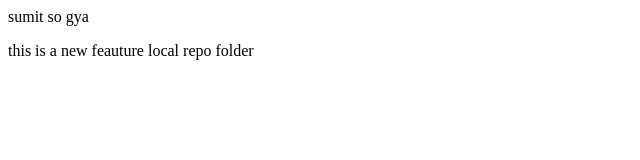
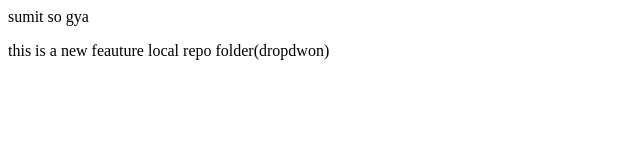
Before and after one commit to ankit5490/repolocal, a plain HTML site: page index.html in a window 1280 px wide. Shown: the full height of the page, 0-640 px from the left. Drawn offline with Linux system fonts and the light colour scheme.

```diff
--- a/index.html
+++ b/index.html
@@ -1,2 +1,2 @@
 sumit so gya
-<p>this is a new feauture local repo folder</p>
+<p>this is a new feauture local repo folder(dropdwon)</p>
```
